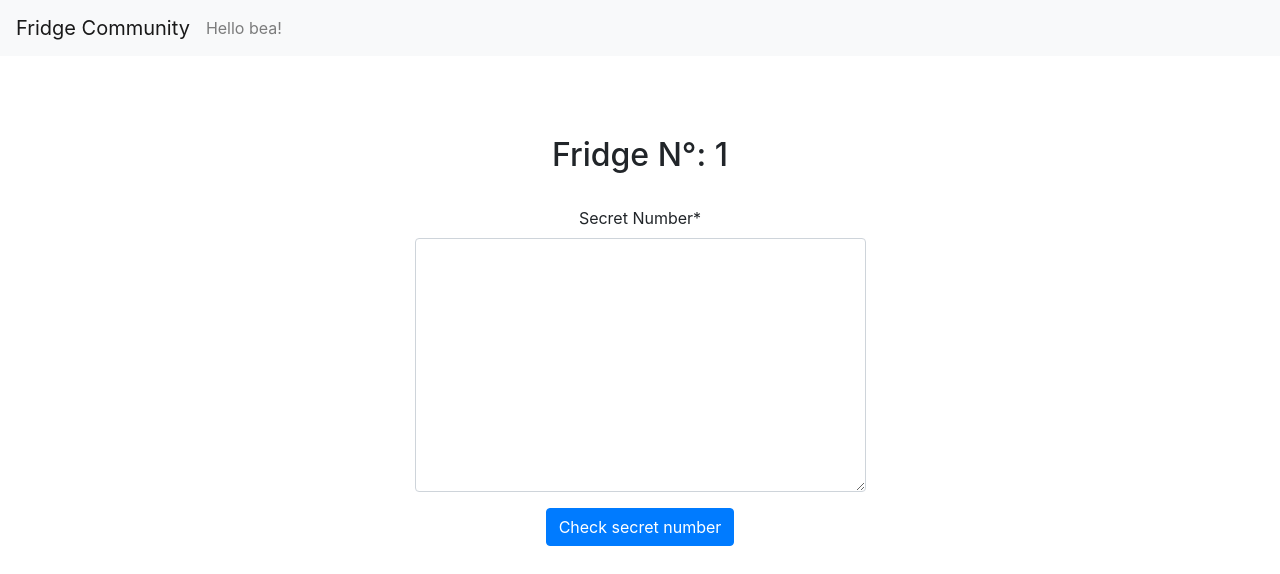
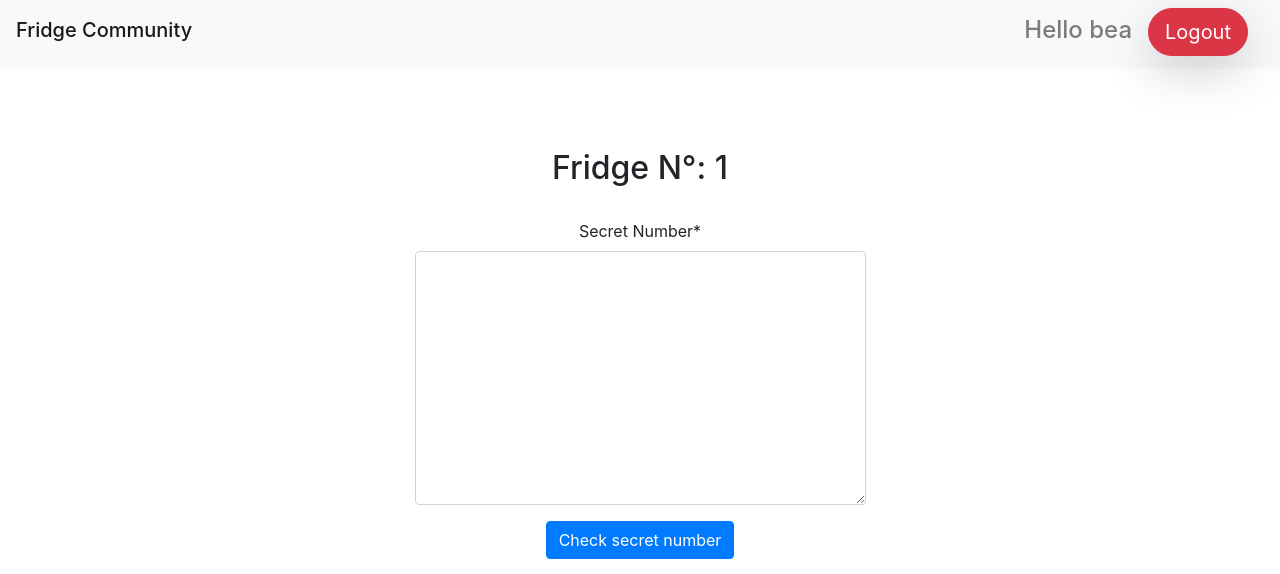
Before and after one commit to alexveronese/fridge_community, a Django app: page /addfridge/1/ in a window 1280 px wide. Shown: the top 574 px of the page. Run offline with Django 5.2, Linux system fonts and the light colour scheme; a user stored in the database is signed in; data comes from the database, SQL or seed files in the repository; some libraries are stand-ins or nearby versions.

Commit message:
fixed logout button on the navbar

```diff
--- a/config/main/templates/main/home.html
+++ b/config/main/templates/main/home.html
@@ -28,12 +28,6 @@
                         <a href="{% url 'main:register_fridge' %}" class="btn btn-lg btn-secondary rounded-pill shadow-lg w-100">Register new Fridge</a>
                     </div>
                 {% endif %}
-                <div class="col-md-3 col-sm-4 mb-3">
-                    <form id="logout-form" method="post" action="{% url 'logout' %}" style="display:inline;">
-                        {% csrf_token %}
-                        <button type="submit" class="btn btn-lg btn-danger rounded-pill shadow-lg w-100">Logout</button>
-                    </form>
-                </div>
             {% else %}
                 <div class="col-md-3 col-sm-4 mb-3">
                     <a href="{% url 'register' %}" class="btn btn-lg btn-outline-success rounded-pill shadow-lg w-100">Register</a>
--- a/config/templates/basebs.html
+++ b/config/templates/basebs.html
@@ -56,7 +56,7 @@
 {% if user.is_authenticated %}
     <nav class="navbar navbar-expand-md bg-light navbar-light">
       <!-- Brand -->
-      <a class="navbar-brand" href={% url 'main:home' %}>Fridge Community</a>
+        <a class="navbar-brand" href={% url 'main:home' %}><h5>Fridge Community</h5></a>
 
       <!-- Toggler/collapsible Button -->
       <button class="navbar-toggler" type="button" data-toggle="collapse" data-target="#collapsibleNavbar">
@@ -79,11 +79,20 @@
         </ul>
       </div>
     -->
-        <div class="nav-item align-right">
-            <span class="navbar-text align-right">
-                Hello {{user.username}}!
+      <ul class="navbar-nav ml-auto">
+        <li class="nav-item mr-3">
+            <span class="navbar-text">
+                <h4>Hello {{user.username}}</h4>
             </span>
-        </div>
+        </li>
+
+        <li class="nav-item mr-3">
+            <form id="logout-form" method="post" action="{% url 'logout' %}">
+                {% csrf_token %}
+                <button type="submit" class="btn btn-lg btn-danger rounded-pill shadow-lg">Logout</button>
+            </form>
+        </li>
+      </ul>
     </nav>
 {% endif %}
 
```
